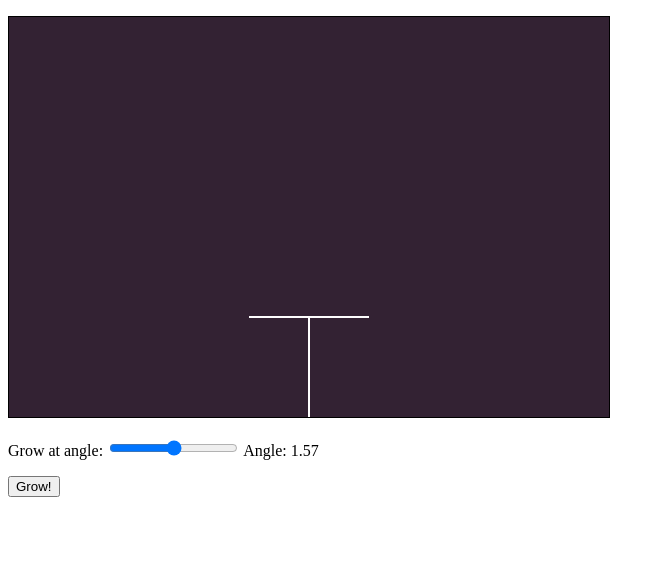
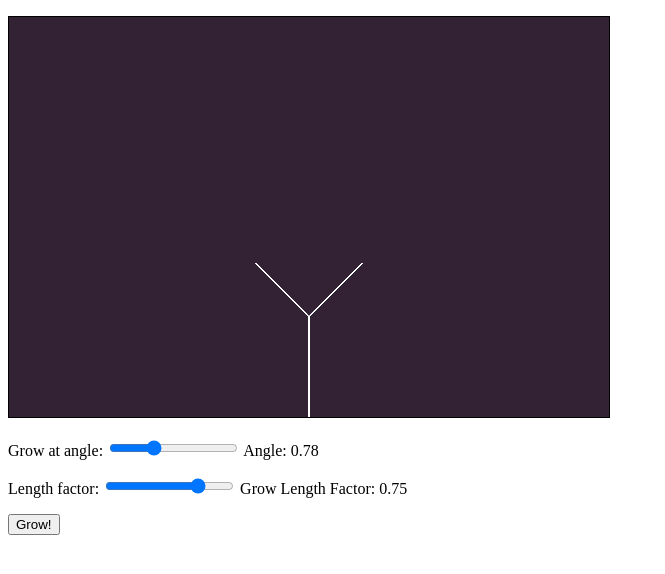
Before and after one commit to wciesialka/fractal-tree-js, a plain HTML site: page index.html in a window 1280 px wide. Both pictures are taken after a click on the button "Grow!". Shown: the whole page, without its empty margins (0-665 px from the left). Drawn offline with Linux system fonts and the light colour scheme.

Commit message:
Updated some ways of doing things

```diff
--- a/index.html
+++ b/index.html
@@ -15,8 +15,13 @@
     </p>
     <p>
         Grow at angle:
-        <input type="range" min="0.78" max="2.35" step="0.01" value="1.57" id="angle_form">
+        <input type="range" min="0.39" max="1.57" step="0.01" value="0.78" id="angle_form">
         <span id="angle_span">Angle: 1.57</span>
+    </p>
+    <p>
+        Length factor:
+        <input type="range" min="0.01" max="0.99" step="0.01" value="0.75" id="grow_length_form">
+        <span id="grow_length_span">Grow Length Factor: 0.75</span>
     </p>
     <p>
         <input type="button" id="grow_button" value="Grow!">
--- a/src/branch.js
+++ b/src/branch.js
@@ -1,40 +1,28 @@
-function Branch(parent, len, ang)
-{
+function Branch(parent, len, ang) {
     this.left = null;
     this.right = null;
     this.len = len;
-    if(parent == null)
-    {
-        this.startX = 300;
-        this.startY = 400;
+    if (parent == null) {
+        this.start = {x: 300, y: 400};
         this.ang = ang;
-    } else
-    {
-        this.startX = parent.endX;
-        this.startY = parent.endY;
+    } else {
+        this.start = parent.end;
         this.ang = (parent.ang + ang);
     }
-    this.endX = this.startX + (len * Math.cos(this.ang));
-    this.endY = this.startY + (len * Math.sin(this.ang));
+    this.end = {x: this.start.x + (len * Math.cos(this.ang)), y: this.start.y + (len * Math.sin(this.ang))};
 
-    this.grow = function(lAng, rAng)
-    {
-        var gLen = this.len * 0.6;
-        if(gLen > 2)
-        {
-            if(this.left == null)
-            {
+    this.grow = function (factor, lAng, rAng) {
+        var gLen = this.len * factor;
+        if (gLen > 2) {
+            if (this.left == null) {
                 this.left = new Branch(this, gLen, lAng);
-            } else
-            {
-                this.left.grow(lAng, rAng);
+            } else {
+                this.left.grow(factor, lAng, rAng);
             }
-            if(this.right == null)
-            {
+            if (this.right == null) {
                 this.right = new Branch(this, gLen, rAng);
-            } else
-            {
-                this.right.grow(lAng, rAng);
+            } else {
+                this.right.grow(factor, lAng, rAng);
             }
         }
     }
--- a/src/main.js
+++ b/src/main.js
@@ -1,65 +1,66 @@
-(function(window, document, undefined)
-{
+(function (window, document, undefined) {
     window.onload = init;
-})(window,document,undefined);
+})(window, document, undefined);
 
 var tree = null;
 
-function init()
-{
+function init() {
 
     var canvas = document.getElementById("canvas");
+
     var angle_form = document.getElementById("angle_form");
     var angle_span = document.getElementById("angle_span");
     angle_span.innerHTML = "Angle: " + angle_form.value;
-    var grow_button = document.getElementById("grow_button");
     var angle = parseFloat(angle_form.value);
-    angle_form.onchange = function(ev) {
+    angle_form.onchange = function (ev) {
         var src = ev.srcElement;
         angle = parseFloat(src.value);
         angle_span.innerHTML = "Angle: " + src.value;
     };
 
-    tree = new Branch(null, 100, Math.PI + (Math.PI/2));
+    var grow_length_form = document.getElementById("grow_length_form");
+    var grow_length_span = document.getElementById("grow_length_span");
+    grow_length_span.innerHTML = "Grow Length Factor: " + grow_length_form.value;
+    var grow_length = parseFloat(grow_length_form.value);
+    grow_length_form.onchange = function (ev) {
+        var src = ev.srcElement;
+        grow_length = parseFloat(src.value);
+        grow_length_span.innerHTML = "Grow Length Factor: " + src.value;
+    };
 
-    grow_button.onclick = function()
-    {
-        tree.grow(-angle, angle);
-        console.log(tree);
-    }
+    tree = new Branch(null, 100, Math.PI + (Math.PI / 2));
 
-    tick = function(){
+    var grow_button = document.getElementById("grow_button");
+    grow_button.onclick = function () {
+        tree.grow(grow_length, -angle, angle);
+    };
+
+    tick = function () {
         draw(canvas);
     };
     window.setInterval(tick, 10);
 }
 
-function line(ctx, x1, y1, x2, y2)
-{
-    var sx = ctx.x;
-    var sy = ctx.y;
-    ctx.moveTo(x1,y1);
-    ctx.lineTo(x2,y2);
+function line(ctx, x1, y1, x2, y2) {
+    ctx.save();
+    ctx.moveTo(x1, y1);
+    ctx.lineTo(x2, y2);
     ctx.stroke();
-    ctx.moveTo(sx,sy);
+    ctx.restore();
 }
 
-function draw(canvas)
-{
+function draw(canvas) {
     var ctx = canvas.getContext("2d");
     ctx.fillStyle = "#332233";
-    ctx.fillRect(0,0,canvas.width, canvas.height);
+    ctx.fillRect(0, 0, canvas.width, canvas.height);
 
-    drawBranch = function(branch)
-    {
+    drawBranch = function (branch) {
         ctx.strokeStyle = "#FFFFFF";
-        line(ctx,branch.startX, branch.startY, branch.endX, branch.endY);
-        if(branch.left != null)
-        {
+        line(ctx, branch.start.x, branch.start.y, branch.end.x, branch.end.y);
+        if (branch.left != null) {
             drawBranch(branch.left);
         }
-        if(branch.right != null)
-        {
+        if (branch.right != null) {
             drawBranch(branch.right);
         }
     }
```
